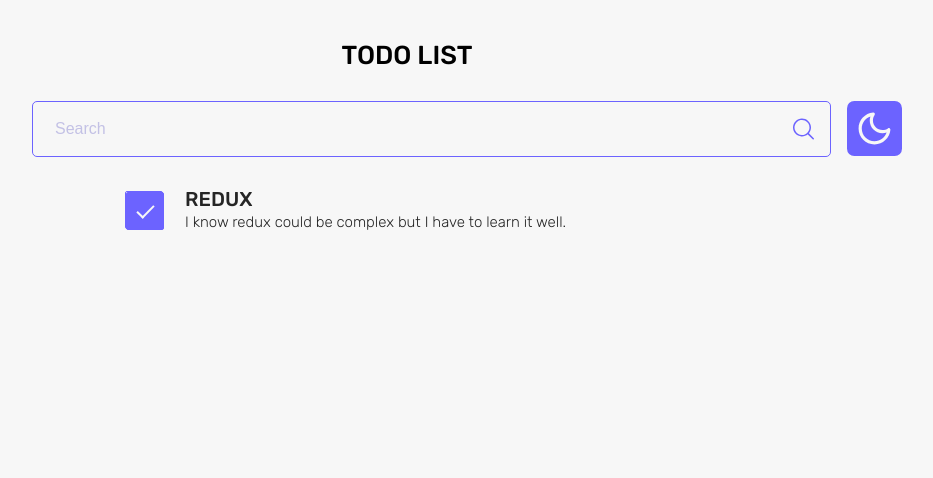
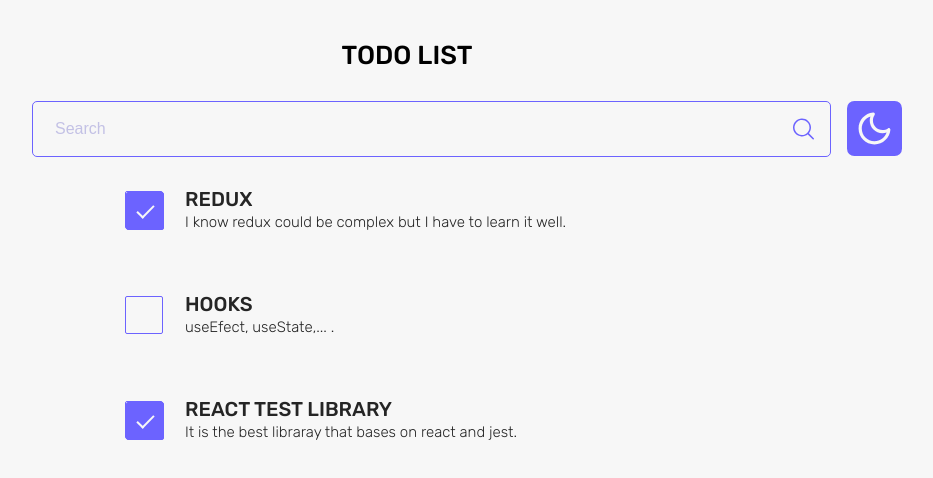
Before and after one commit to mehranMagicianDeveloper/todo-list, a React (Create React App) app: page / in a window 1280 px wide. Shown: the top 478 px of the page, without its empty margins (233-1166 px from the left). Built offline with nearby package versions, Linux system fonts and the light colour scheme.

Commit message:
setting searchin data state a test for navbar element

```diff
--- a/src/components/Navbar.js
+++ b/src/components/Navbar.js
@@ -3,21 +3,22 @@
 import darkIcon from "./icon/dark.svg";
 import lightIcon from "./icon/light.svg";
 import { useDispatch } from "react-redux";
+import { setSearchData } from "../features/todo/todosSlice";
 
 function Navbar() {
   const dispatch = useDispatch();
 
-  const [searchData, setSearchData] = useState("");
+  const [inputData, setInputData] = useState("");
   const [isLightOrDark, setIsLightOrDark] = useState(false);
 
   function handleSearchClick() {
-    dispatch(setSearchData(searchData));
+    dispatch(setSearchData(inputData));
   }
 
   function handleSearchChange(event) {
     const value = event.target.value;
-    setSearchData(value);
-    dispatch(setSearchData(searchData));
+    setInputData(value);
+    dispatch(setSearchData(value));
   }
 
   return (
@@ -29,7 +30,7 @@
             className="search"
             type="text"
             placeholder="Search"
-            value={searchData}
+            value={inputData}
             onChange={handleSearchChange}
           />
           <img
--- a/src/features/todo/TodosList.js
+++ b/src/features/todo/TodosList.js
@@ -1,12 +1,17 @@
 import { useSelector } from "react-redux";
-import { selectTodos } from "./todosSlice";
+import { selectTodos, getSearchData } from "./todosSlice";
 import TodoItem from "./components/TodoItem";
 
 function TodosList() {
   const todos = useSelector(selectTodos);
+  const searchData = useSelector(getSearchData);
+
+  console.log("====================================");
+  console.log(`serching: ${searchData}`);
+  console.log("====================================");
 
   const renderTodos = todos.map((todo) => {
-    return <TodoItem key={todo.id} title={todo.title} body={todo.body} />;
+    return <TodoItem key={todo.id} todo={todo} />;
   });
   return <main>{renderTodos}</main>;
 }
--- a/src/features/todo/components/TodoItem.js
+++ b/src/features/todo/components/TodoItem.js
@@ -1,17 +1,16 @@
-function TodoItem({ id, title, body, isChecked }) {
-  isChecked = true;
+function TodoItem({ todo }) {
   return (
     <main className="todo-container">
       <div className="check-box">
-        {isChecked && (
+        {todo.isItDone && (
           <div className="tik-box">
             <div className="tik-icon"></div>
           </div>
         )}
       </div>
       <div className="detail-container">
-        <h2 className="todo-title">{title}</h2>
-        <p className="todo-body">{body}</p>
+        <h2 className="todo-title">{todo.title}</h2>
+        <p className="todo-body">{todo.body}</p>
       </div>
     </main>
   );
--- a/src/features/todo/todosSlice.js
+++ b/src/features/todo/todosSlice.js
@@ -6,6 +6,19 @@
       id: "1",
       title: "Redux",
       body: "I know redux could be complex but I have to learn it well.",
+      isItDone: true,
+    },
+    {
+      id: "2",
+      title: "Hooks",
+      body: "useEfect, useState,... .",
+      isItDone: false,
+    },
+    {
+      id: "3",
+      title: "React test library",
+      body: "It is the best libraray that bases on react and jest.",
+      isItDone: true,
     },
   ],
   searchData: "",
@@ -25,6 +38,7 @@
             id: nanoid(),
             title,
             body,
+            isItDone: false,
           },
         };
       },
```
Also changed, not shown: 1 other file (tests, documents, lock files or other folders).
